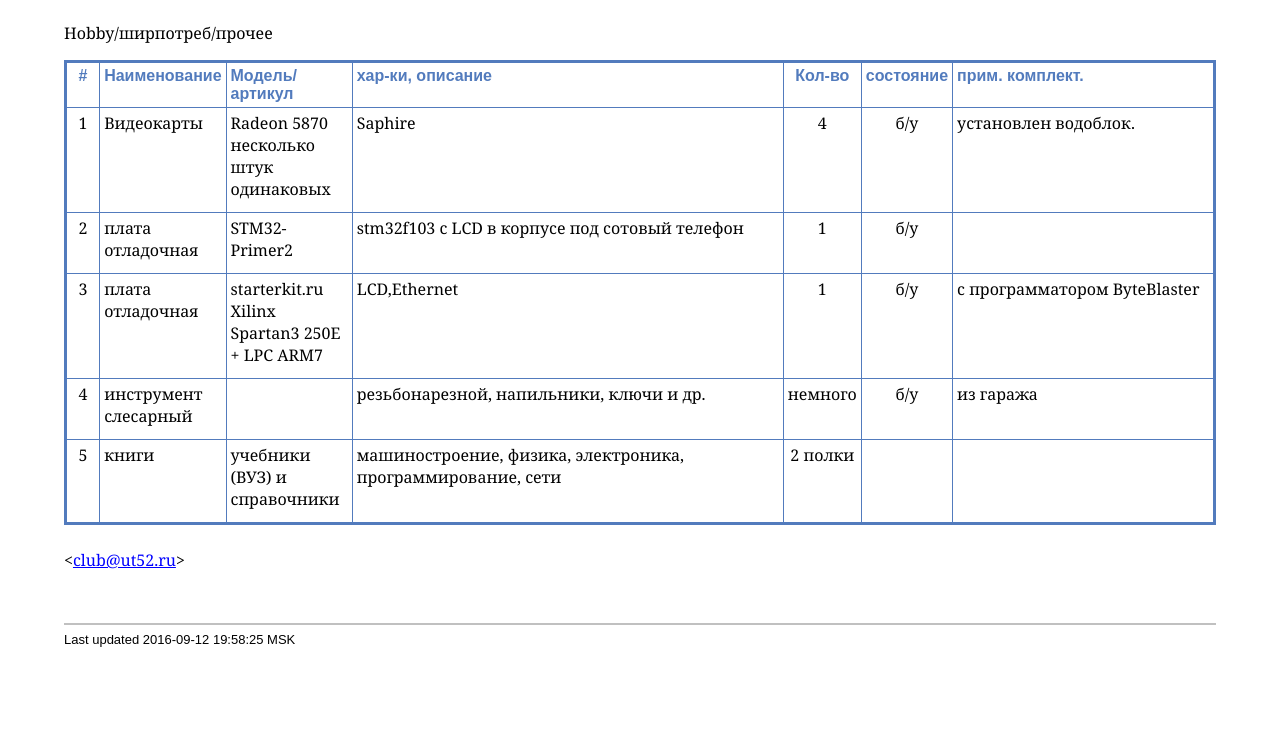
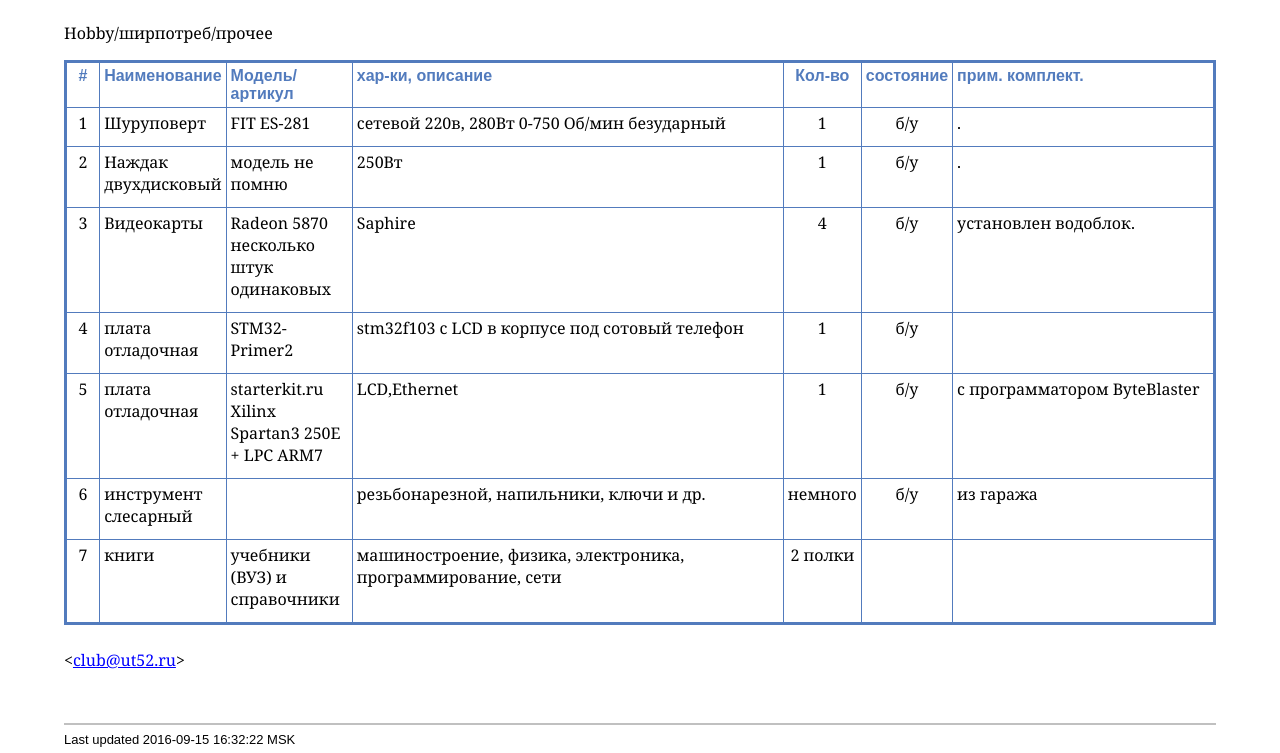
Before and after one commit to master-lomaster/master-lomaster.github.io, a plain HTML site: page hard.html in a window 1280 px wide. Shown: the part 1347-2100 px from the top of the page. Before the commit the page ends 2000 px from the top, so only its background shows below. Drawn offline with Linux system fonts and the light colour scheme.

Commit message:
Add files via upload

```diff
--- a/hard.html
+++ b/hard.html
@@ -5,7 +5,6 @@
 <meta http-equiv="Content-Type" content="application/xhtml+xml; charset=UTF-8" />
 <meta name="generator" content="AsciiDoc 8.6.8" />
 <title></title>
-<!-- Yandex.Metrika counter --> <script type="text/javascript"> (function (d, w, c) { (w[c] = w[c] || []).push(function() { try { w.yaCounter39610480 = new Ya.Metrika({ id:39610480, clickmap:true, trackLinks:true, accurateTrackBounce:true }); } catch(e) { } }); var n = d.getElementsByTagName("script")[0], s = d.createElement("script"), f = function () { n.parentNode.insertBefore(s, n); }; s.type = "text/javascript"; s.async = true; s.src = "https://mc.yandex.ru/metrika/watch.js"; if (w.opera == "[object Opera]") { d.addEventListener("DOMContentLoaded", f, false); } else { f(); } })(document, window, "yandex_metrika_callbacks"); </script> <noscript><div><img src="https://mc.yandex.ru/watch/39610480" style="position:absolute; left:-9999px;" alt="" /></div></noscript> <!-- /Yandex.Metrika counter -->
 <style type="text/css">
 /* Shared CSS for AsciiDoc xhtml11 and html5 backends */
 
@@ -891,6 +890,24 @@ cellspacing="0" cellpadding="4">
 <tbody>
 <tr>
 <td align="center" valign="top"><p class="table">1</p></td>
+<td align="left" valign="top"><p class="table">Шуруповерт</p></td>
+<td align="left" valign="top"><p class="table">FIT ES-281</p></td>
+<td align="left" valign="top"><p class="table">сетевой 220в, 280Вт 0-750 Об/мин безударный</p></td>
+<td align="center" valign="top"><p class="table">1</p></td>
+<td align="center" valign="top"><p class="table">б/у</p></td>
+<td align="left" valign="top"><p class="table">.</p></td>
+</tr>
+<tr>
+<td align="center" valign="top"><p class="table">2</p></td>
+<td align="left" valign="top"><p class="table">Наждак двухдисковый</p></td>
+<td align="left" valign="top"><p class="table">модель не помню</p></td>
+<td align="left" valign="top"><p class="table">250Вт</p></td>
+<td align="center" valign="top"><p class="table">1</p></td>
+<td align="center" valign="top"><p class="table">б/у</p></td>
+<td align="left" valign="top"><p class="table">.</p></td>
+</tr>
+<tr>
+<td align="center" valign="top"><p class="table">3</p></td>
 <td align="left" valign="top"><p class="table">Видеокарты</p></td>
 <td align="left" valign="top"><p class="table">Radeon 5870 несколько штук одинаковых</p></td>
 <td align="left" valign="top"><p class="table">Saphire</p></td>
@@ -899,7 +916,7 @@ cellspacing="0" cellpadding="4">
 <td align="left" valign="top"><p class="table">установлен водоблок.</p></td>
 </tr>
 <tr>
-<td align="center" valign="top"><p class="table">2</p></td>
+<td align="center" valign="top"><p class="table">4</p></td>
 <td align="left" valign="top"><p class="table">плата отладочная</p></td>
 <td align="left" valign="top"><p class="table">STM32-Primer2</p></td>
 <td align="left" valign="top"><p class="table">stm32f103 c LCD в корпусе под сотовый телефон</p></td>
@@ -908,7 +925,7 @@ cellspacing="0" cellpadding="4">
 <td align="left" valign="top"><p class="table"></p></td>
 </tr>
 <tr>
-<td align="center" valign="top"><p class="table">3</p></td>
+<td align="center" valign="top"><p class="table">5</p></td>
 <td align="left" valign="top"><p class="table">плата отладочная</p></td>
 <td align="left" valign="top"><p class="table">starterkit.ru Xilinx Spartan3 250E + LPC ARM7</p></td>
 <td align="left" valign="top"><p class="table">LCD,Ethernet</p></td>
@@ -917,7 +934,7 @@ cellspacing="0" cellpadding="4">
 <td align="left" valign="top"><p class="table">с программатором ByteBlaster</p></td>
 </tr>
 <tr>
-<td align="center" valign="top"><p class="table">4</p></td>
+<td align="center" valign="top"><p class="table">6</p></td>
 <td align="left" valign="top"><p class="table">инструмент слесарный</p></td>
 <td align="left" valign="top"><p class="table"></p></td>
 <td align="left" valign="top"><p class="table">резьбонарезной, напильники, ключи и др.</p></td>
@@ -926,7 +943,7 @@ cellspacing="0" cellpadding="4">
 <td align="left" valign="top"><p class="table">из гаража</p></td>
 </tr>
 <tr>
-<td align="center" valign="top"><p class="table">5</p></td>
+<td align="center" valign="top"><p class="table">7</p></td>
 <td align="left" valign="top"><p class="table">книги</p></td>
 <td align="left" valign="top"><p class="table">учебники (ВУЗ) и справочники</p></td>
 <td align="left" valign="top"><p class="table">машиностроение, физика, электроника, программирование, сети</p></td>
@@ -942,7 +959,7 @@ cellspacing="0" cellpadding="4">
 <div id="footnotes"><hr /></div>
 <div id="footer">
 <div id="footer-text">
-Last updated 2016-09-12 19:58:25 MSK
+Last updated 2016-09-15 16:32:22 MSK
 </div>
 </div>
 </body>
```
Also changed, not shown: instr.html (+9 -5 lines).
